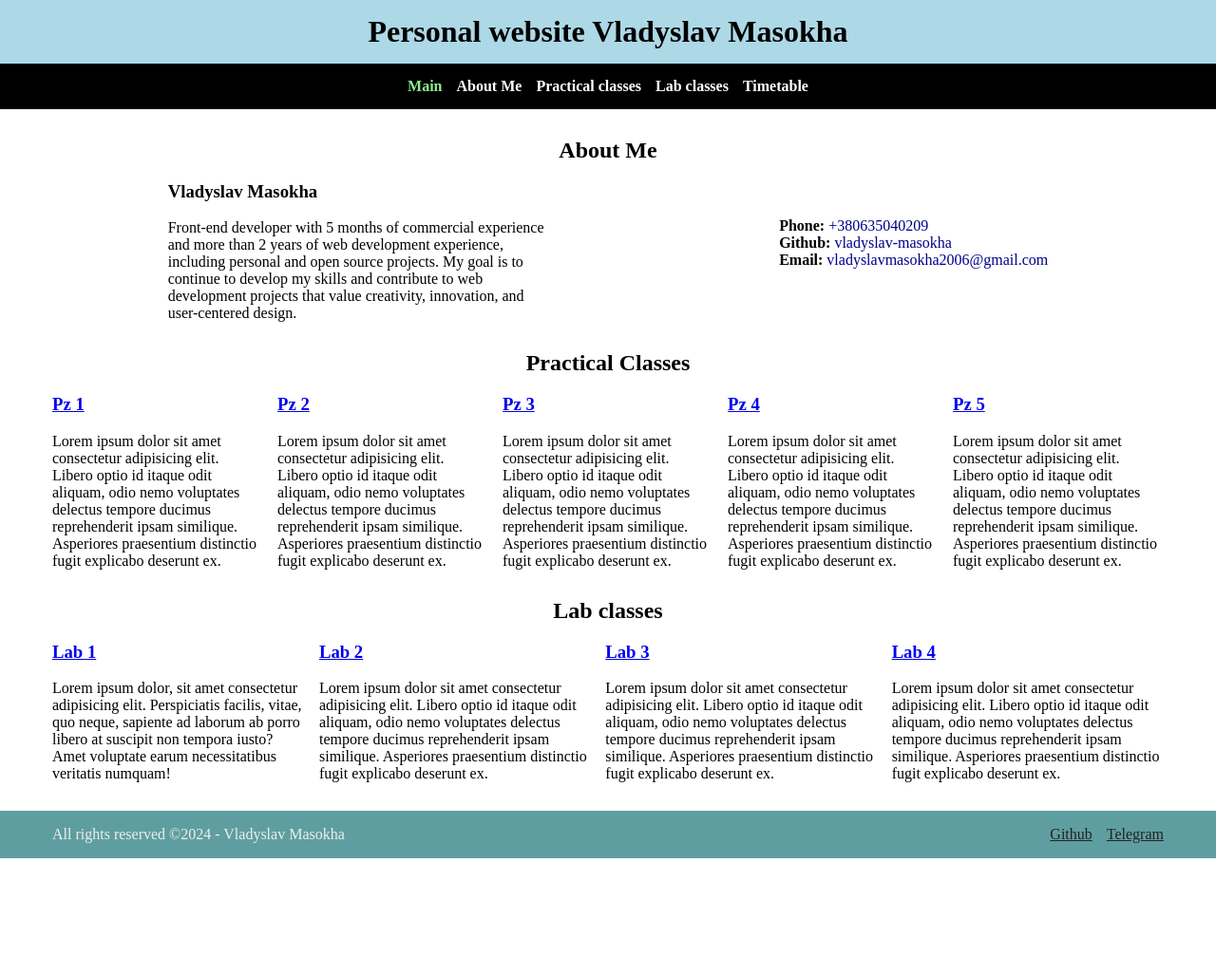
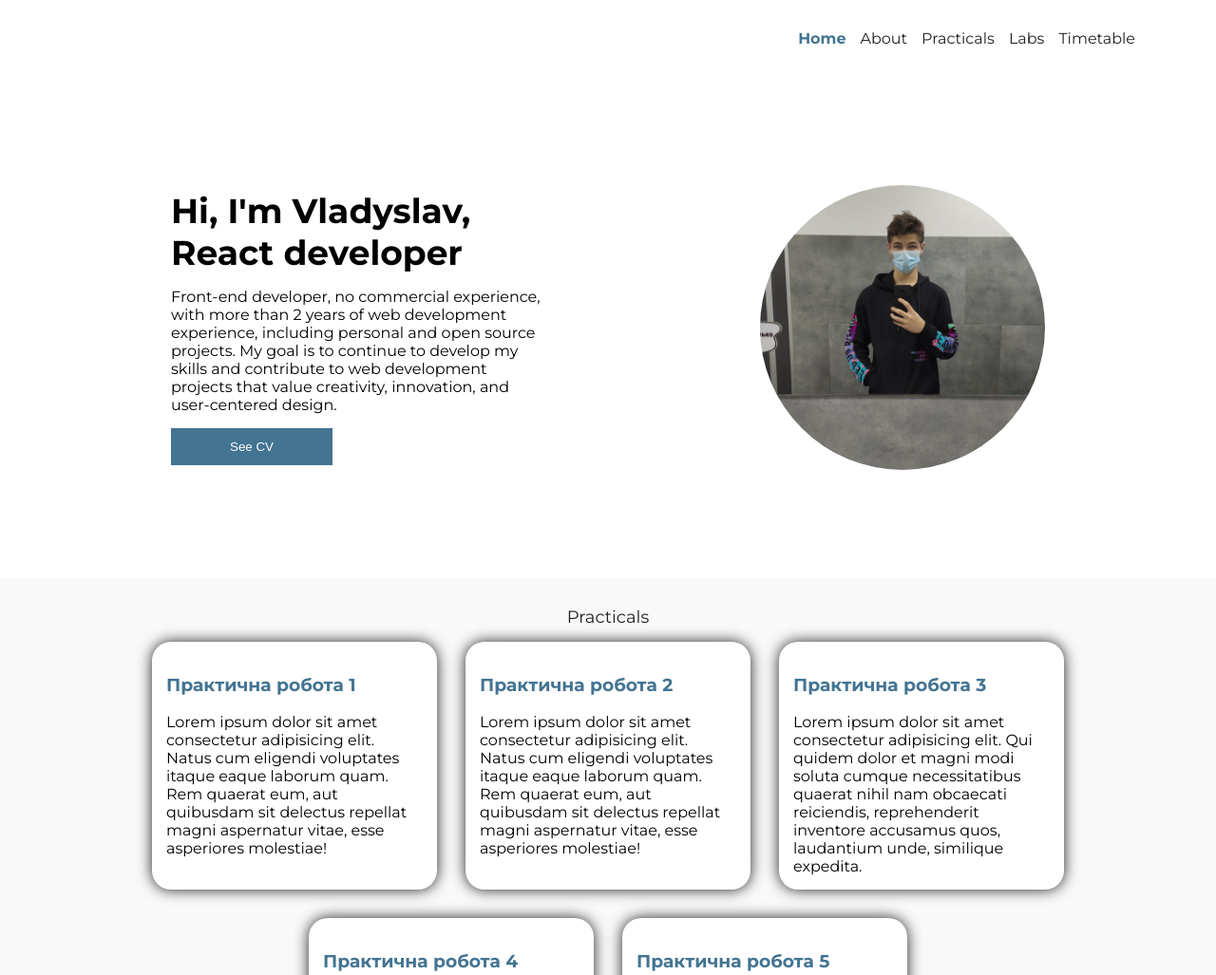
Before and after one commit to vladyslav-masokha/web, a plain HTML site: page index.html in a window 1280 px wide. Shown: the top 1027 px of the page at 95% size. Before the commit the page ends 904 px from the top, so only its background shows below. Drawn offline with Linux system fonts and the light colour scheme.

Commit message:
added lab5

```diff
--- /dev/null
+++ b/assets/js/main.js
@@ -0,0 +1,6 @@
+document.addEventListener('DOMContentLoaded', () => {
+	document.querySelector('.burgerNav').addEventListener('click', () => {
+		document.querySelector('.burgerNav').classList.toggle('open')
+		document.querySelector('.nav ul').classList.toggle('visible')
+	})
+})
--- /dev/null
+++ b/assets/styles/style.css
@@ -0,0 +1,315 @@
+*,
+*::before,
+*::after {
+	box-sizing: border-box;
+}
+
+#root {
+	display: flex;
+	flex-direction: column;
+	min-height: 100vh;
+	overflow: hidden;
+}
+
+body {
+	font-family: 'Montserrat', serif;
+}
+
+body,
+h1,
+p,
+h2 {
+	margin: 0;
+	padding: 0;
+}
+
+li {
+	list-style: none;
+}
+
+a {
+	text-decoration: none;
+}
+
+.wrapper {
+	max-width: 1170px;
+	margin: 0 auto;
+	padding: 0 15px;
+}
+
+.header {
+	background-color: #fff;
+
+	.nav {
+		position: fixed;
+		top: 0;
+		left: 0;
+		right: 0;
+
+		z-index: 2;
+
+		ul {
+			display: flex;
+			flex-direction: column;
+			align-items: center;
+			background-color: #fff;
+			padding: 10px 15px;
+			transition: transform 1s ease;
+			transform: translateY(-200%);
+
+			&.visible {
+				transform: none;
+			}
+
+			li {
+				padding: 5px 0;
+				cursor: pointer;
+
+				a {
+					color: #222;
+					transition: color 0.5s ease-in-out;
+
+					&.active {
+						color: #437492;
+						font-weight: 700;
+					}
+
+					&:hover {
+						color: #437492;
+					}
+				}
+			}
+		}
+	}
+
+	.burgerNav {
+		position: absolute;
+		right: 15px;
+		top: 15px;
+		display: block;
+		z-index: 9;
+
+		width: 30px;
+		height: 20px;
+
+		padding: 0;
+		border: none;
+		background: transparent;
+
+		cursor: pointer;
+
+		&::before,
+		&::after {
+			content: '';
+			position: absolute;
+			right: 0;
+
+			width: 100%;
+			height: 2px;
+
+			background: #222;
+			transition: transform 0.5s ease-in;
+		}
+
+		&::before {
+			top: 0;
+		}
+
+		&::after {
+			bottom: 0;
+		}
+
+		.burgerLine {
+			width: 100%;
+			height: 2px;
+
+			position: absolute;
+			right: 0;
+			top: 50%;
+
+			background: #222;
+			transform: translateY(-50%);
+			opacity: 1;
+			transition: opacity 1s ease;
+		}
+	}
+
+	.open {
+		.burgerLine {
+			opacity: 0;
+		}
+
+		&::before {
+			top: 10px;
+			transform: rotate(45deg);
+		}
+
+		&::after {
+			top: 10px;
+			transform: rotate(-45deg);
+		}
+	}
+}
+
+.about {
+	background-color: #fff;
+
+	.aboutBody {
+		display: flex;
+		flex-direction: column-reverse;
+		flex-wrap: wrap;
+		justify-content: space-around;
+		gap: 30px;
+		align-items: center;
+		padding: 10% 15px;
+
+		.aboutInfo {
+			max-width: 400px;
+			display: flex;
+			flex-direction: column;
+			text-align: center;
+			align-items: center;
+			gap: 15px;
+
+			h1 {
+				font-size: 36px;
+			}
+
+			a {
+				font-weight: 700;
+				transition: color 0.5s ease-in-out;
+
+				button {
+					color: #fff;
+					cursor: pointer;
+					transition: all 0.5s ease-in-out;
+					padding: 10px 60px;
+					border: 2px solid #437492;
+					background-color: #437492;
+
+					&:hover {
+						background-color: transparent;
+						color: #222;
+					}
+				}
+			}
+		}
+
+		.aboutImage {
+			max-width: 300px;
+			border-radius: 50%;
+		}
+	}
+}
+
+.pzs,
+.labs {
+	padding: 30px 0;
+	background-color: #f9f9f9;
+
+	h2 {
+		font-size: 18px;
+		color: #222;
+		font-weight: 400;
+		text-align: center;
+	}
+
+	.pzsBody,
+	.labsBody {
+		display: flex;
+		flex-wrap: wrap;
+		justify-content: center;
+		gap: 30px;
+		margin: 15px 0;
+
+		.pz,
+		.lab {
+			max-width: 300px;
+			background-color: #fff;
+			padding: 15px;
+			border-radius: 20px;
+			box-shadow: 0 0 15px #222;
+			transition: transform .5s ease-in-out;
+
+			&:hover {
+				cursor: pointer;
+				transform: scale(1.05);
+			}
+
+			h3 a {
+				color: #437492;
+			}
+		}
+	}
+}
+
+.labs {
+	background-color: #fff;
+}
+
+table {
+	width: 100%;
+	border-collapse: collapse;
+	margin: 20px 0;
+	box-shadow: 0 2px 10px rgba(0, 0, 0, 0.1);
+
+	th,
+	td {
+		border: 1px solid #ccc;
+		padding: 15px;
+		text-align: center;
+		background-color: #fff;
+		transition: background-color 0.3s;
+	}
+
+	th {
+		background-color: #502fd4;
+		color: #fff;
+
+		p {
+			margin: 0;
+			font-size: 0.8em;
+		}
+	}
+
+	td:hover {
+		background-color: #f1f1f1;
+	}
+
+	.time {
+		font-weight: bold;
+	}
+}
+
+@media screen and (min-width: 1024px) {
+	.header {
+		.nav {
+			position: static;
+
+			ul {
+				flex-direction: row;
+				transform: none;
+				justify-content: flex-end;
+
+				li:not(:first-child) {
+					margin: 0 0 0 15px;
+				}
+			}
+		}
+
+		.burgerNav {
+			display: none;
+		}
+	}
+
+	.about {
+		.aboutBody {
+			flex-direction: row;
+
+			.aboutInfo {
+				text-align: start;
+				align-items: flex-start;
+			}
+		}
+	}
+}
--- a/index.html
+++ b/index.html
@@ -3,215 +3,207 @@
 	<head>
 		<meta charset="UTF-8" />
 		<meta name="viewport" content="width=device-width, initial-scale=1.0" />
-		<title>CV, Vladyslav Masokha - Junior React developer</title>
-		<link rel="stylesheet" href="./style.css" />
+		<title>Masokha Vladyslav - Junior React developer</title>
+		<link rel="stylesheet" href="./assets/styles/style.css" />
+
+		<!-- Fonts -->
+		<link rel="preconnect" href="https://fonts.googleapis.com" />
+		<link rel="preconnect" href="https://fonts.gstatic.com" crossorigin />
+		<link
+			href="https://fonts.googleapis.com/css2?family=Montserrat:ital,wght@0,100..900;1,100..900&display=swap"
+			rel="stylesheet"
+		/>
+
+		<script src="./assets/js/main.js" defer></script>
 	</head>
 	<body>
 		<div id="root">
 			<header class="header">
 				<div class="wrapper">
-					<div class="headerTop">
-						<h1>Personal website Vladyslav Masokha</h1>
-					</div>
+					<nav class="nav" role="navigation">
+						<ul>
+							<li>
+								<a href="./index.html" class="navLink active">Home</a>
+							</li>
+							<li>
+								<a href="#about" class="navLink">About</a>
+							</li>
+							<li>
+								<a href="#pzs">Practicals</a>
+							</li>
+							<li>
+								<a href="#labs">Labs</a>
+							</li>
+							<li>
+								<a href="./timetable.html">Timetable</a>
+							</li>
+						</ul>
+					</nav>
+
+					<button type="button" class="burgerNav">
+						<span class="burgerLine"></span>
+					</button>
 				</div>
 			</header>
 
-			<nav class="nav" role="navigation">
-				<ul>
-					<li><a href="./index.html" class="navLink active">Main</a></li>
-					<li><a href="#about" class="navLink">About Me</a></li>
-					<li>
-						<a href="#practicalClasses" class="navLink">Practical classes</a>
-					</li>
-					<li><a href="#labClasses" class="navLink">Lab classes</a></li>
-					<li><a href="./timetable.html" class="navLink">Timetable</a></li>
-				</ul>
-			</nav>
+			<main class="main">
+				<section class="about" id="about">
+					<div class="wrapper">
+						<div class="aboutBody">
+							<div class="aboutInfo">
+								<h1>Hi, I'm Vladyslav, React developer</h1>
+								<p>
+									Front-end developer, no commercial experience, with more than
+									2 years of web development experience, including personal and
+									open source projects. My goal is to continue to develop my
+									skills and contribute to web development projects that value
+									creativity, innovation, and user-centered design.
+								</p>
+								<a
+									href="https://stirring-bienenstitch-fa72ca.netlify.app/"
+									target="_blank"
+								>
+									<button type="button">See CV</button>
+								</a>
+							</div>
 
-			<main class="main">
-				<section id="about">
+							<img
+								src="./assets/images/photo.jpg"
+								alt="User photo"
+								class="aboutImage"
+							/>
+						</div>
+					</div>
+				</section>
+
+				<section class="pzs" id="pzs">
 					<div class="wrapper">
-						<h2 class="blockTitle">About Me</h2>
+						<h2>Practicals</h2>
 
-						<div class="aboutBody">
-							<div class="personalInfo">
-								<h3>Vladyslav Masokha</h3>
+						<div class="pzsBody">
+							<div class="pz">
+								<h3>
+									<a href="./timetable.html">Практична робота 1</a>
+								</h3>
 								<p>
-									Front-end developer with 5 months of commercial experience and
-									more than 2 years of web development experience, including
-									personal and open source projects. My goal is to continue to
-									develop my skills and contribute to web development projects
-									that value creativity, innovation, and user-centered design.
+									Lorem ipsum dolor sit amet consectetur adipisicing elit. Natus
+									cum eligendi voluptates itaque eaque laborum quam. Rem quaerat
+									eum, aut quibusdam sit delectus repellat magni aspernatur
+									vitae, esse asperiores molestiae!
 								</p>
 							</div>
-
-							<div class="contactInfo">
+							<div class="pz">
+								<h3>
+									<a href="./pz1/index.html">Практична робота 2</a>
+								</h3>
 								<p>
-									<span>Phone: </span
-									><a href="tel:+380635040209">+380635040209</a>
+									Lorem ipsum dolor sit amet consectetur adipisicing elit. Natus
+									cum eligendi voluptates itaque eaque laborum quam. Rem quaerat
+									eum, aut quibusdam sit delectus repellat magni aspernatur
+									vitae, esse asperiores molestiae!
 								</p>
+							</div>
+							<div class="pz">
+								<h3>
+									<a href="./pz3/index.html">Практична робота 3</a>
+								</h3>
 								<p>
-									<span>Github: </span
-									><a href="https://github.com/vladyslav-masokha"
-										>vladyslav-masokha</a
-									>
+									Lorem ipsum dolor sit amet consectetur adipisicing elit. Qui
+									quidem dolor et magni modi soluta cumque necessitatibus
+									quaerat nihil nam obcaecati reiciendis, reprehenderit
+									inventore accusamus quos, laudantium unde, similique expedita.
 								</p>
+							</div>
+							<div class="pz">
+								<h3>
+									<a href="./pz4/index.html">Практична робота 4</a>
+								</h3>
 								<p>
-									<span>Email: </span
-									><a href="mailto:vladyslavmasokha2006@gmail.com"
-										>vladyslavmasokha2006@gmail.com</a
-									>
+									Lorem ipsum dolor, sit amet consectetur adipisicing elit.
+									Incidunt veritatis eligendi aut dolores optio esse et nam
+									explicabo pariatur? Corrupti, iure nesciunt! Quaerat, animi
+									consectetur! Unde esse modi asperiores quod.
+								</p>
+							</div>
+							<div class="pz">
+								<h3>
+									<a href="./pz5/index.html">Практична робота 5</a>
+								</h3>
+								<p>
+									Lorem ipsum dolor sit amet consectetur adipisicing elit.
+									Nesciunt nobis enim non tempore nihil deserunt velit fugiat
+									odit, culpa quos error ipsum quidem dicta suscipit aperiam
+									voluptate! Praesentium, magnam ea!
 								</p>
 							</div>
 						</div>
 					</div>
 				</section>
 
-				<section id="practicalClasses">
+				<section class="labs" id="labs">
 					<div class="wrapper">
-						<h2 class="blockTitle">Practical Classes</h2>
+						<h2>Labs</h2>
 
-						<div class="practicalClassesBody">
-							<div class="practical">
+						<div class="labsBody">
+							<div class="lab">
 								<h3>
-									<a href="./timetable.html" target="_blank">Pz 1</a>
+									<a href="./lab1/index.html">Лабораторна робота 1</a>
 								</h3>
 								<p>
-									Lorem ipsum dolor sit amet consectetur adipisicing elit.
-									Libero optio id itaque odit aliquam, odio nemo voluptates
-									delectus tempore ducimus reprehenderit ipsam similique.
-									Asperiores praesentium distinctio fugit explicabo deserunt ex.
+									Lorem ipsum, dolor sit amet consectetur adipisicing elit.
+									Placeat sapiente tempora quibusdam. Amet recusandae nemo magni
+									laboriosam vitae sit iusto non in odit soluta eos cupiditate
+									nesciunt, sapiente beatae doloribus.
 								</p>
 							</div>
-							<div class="practical">
+							<div class="lab">
 								<h3>
-									<a href="./pz1/index.html" target="_blank">Pz 2</a>
+									<a href="./lab2/lab2.html">Лабораторна робота 2</a>
 								</h3>
 								<p>
-									Lorem ipsum dolor sit amet consectetur adipisicing elit.
-									Libero optio id itaque odit aliquam, odio nemo voluptates
-									delectus tempore ducimus reprehenderit ipsam similique.
-									Asperiores praesentium distinctio fugit explicabo deserunt ex.
+									Lorem ipsum dolor sit amet consectetur adipisicing elit. Ipsam
+									aperiam sed ab quia veritatis, quisquam et veniam deleniti
+									accusantium ducimus, dolor ratione sequi officiis, eius
+									voluptas laborum error sapiente temporibus!
 								</p>
 							</div>
-							<div class="practical">
+							<div class="lab">
 								<h3>
-									<a href="./pz3/index.html" target="_blank">Pz 3</a>
+									<a href="./pz3/index.html">Лабораторна робота 3</a>
 								</h3>
 								<p>
-									Lorem ipsum dolor sit amet consectetur adipisicing elit.
-									Libero optio id itaque odit aliquam, odio nemo voluptates
-									delectus tempore ducimus reprehenderit ipsam similique.
-									Asperiores praesentium distinctio fugit explicabo deserunt ex.
+									Lorem ipsum dolor sit amet consectetur adipisicing elit. Qui
+									quidem dolor et magni modi soluta cumque necessitatibus
+									quaerat nihil nam obcaecati reiciendis, reprehenderit
+									inventore accusamus quos, laudantium unde, similique expedita.
 								</p>
 							</div>
-
-							<div class="practical">
+							<div class="lab">
 								<h3>
-									<a href="./pz4/index.html" target="_blank">Pz 4</a>
+									<a href="./lab4/index.html">Практична робота 4</a>
 								</h3>
 								<p>
-									Lorem ipsum dolor sit amet consectetur adipisicing elit.
-									Libero optio id itaque odit aliquam, odio nemo voluptates
-									delectus tempore ducimus reprehenderit ipsam similique.
-									Asperiores praesentium distinctio fugit explicabo deserunt ex.
+									Lorem ipsum dolor sit amet consectetur adipisicing elit. In
+									expedita, quam minima quaerat odit fugiat veniam vitae illum
+									velit error fuga distinctio eligendi recusandae ipsa? Commodi
+									libero nam blanditiis corrupti!
 								</p>
 							</div>
-
-							<div class="practical">
+							<div class="lab">
 								<h3>
-									<a href="./pz5/index.html" target="_blank">Pz 5</a>
+									<a href="./lab5/index.html">Лабораторна робота 5</a>
 								</h3>
 								<p>
-									Lorem ipsum dolor sit amet consectetur adipisicing elit.
-									Libero optio id itaque odit aliquam, odio nemo voluptates
-									delectus tempore ducimus reprehenderit ipsam similique.
-									Asperiores praesentium distinctio fugit explicabo deserunt ex.
-								</p>
-							</div>
-						</div>
-					</div>
-				</section>
-
-				<section id="labClasses">
-					<div class="wrapper">
-						<h2 class="blockTitle">Lab classes</h2>
-
-						<div class="labClassesBody">
-							<div class="lab">
-								<h3>
-									<a href="./lab1/index.html" target="_blank">Lab 1</a>
-								</h3>
-								<p>
-									Lorem ipsum dolor, sit amet consectetur adipisicing elit.
-									Perspiciatis facilis, vitae, quo neque, sapiente ad laborum ab
-									porro libero at suscipit non tempora iusto? Amet voluptate
-									earum necessitatibus veritatis numquam!
-								</p>
-							</div>
-
-							<div class="lab">
-								<h3>
-									<a href="./lab2/lab2.html" target="_blank">Lab 2</a>
-								</h3>
-								<p>
-									Lorem ipsum dolor sit amet consectetur adipisicing elit.
-									Libero optio id itaque odit aliquam, odio nemo voluptates
-									delectus tempore ducimus reprehenderit ipsam similique.
-									Asperiores praesentium distinctio fugit explicabo deserunt ex.
-								</p>
-							</div>
-
-							<div class="lab">
-								<h3>
-									<a href="./pz3/index.html" target="_blank">Lab 3</a>
-								</h3>
-								<p>
-									Lorem ipsum dolor sit amet consectetur adipisicing elit.
-									Libero optio id itaque odit aliquam, odio nemo voluptates
-									delectus tempore ducimus reprehenderit ipsam similique.
-									Asperiores praesentium distinctio fugit explicabo deserunt ex.
-								</p>
-							</div>
-
-							<div class="lab">
-								<h3>
-									<a href="./lab4/index.html" target="_blank">Lab 4</a>
-								</h3>
-								<p>
-									Lorem ipsum dolor sit amet consectetur adipisicing elit.
-									Libero optio id itaque odit aliquam, odio nemo voluptates
-									delectus tempore ducimus reprehenderit ipsam similique.
-									Asperiores praesentium distinctio fugit explicabo deserunt ex.
+									Lorem, ipsum dolor sit amet consectetur adipisicing elit.
+									Quidem, tempora quia? Laudantium ipsa, ullam quos cumque quas
+									perferendis consequuntur modi nesciunt at illo ad commodi
+									soluta numquam! Ratione, necessitatibus maiores?
 								</p>
 							</div>
 						</div>
 					</div>
 				</section>
 			</main>
-
-			<footer class="footer">
-				<div class="wrapper">
-					<div class="footerBody">
-						<span class="copyright">
-							All rights reserved &copy;2024 - Vladyslav Masokha
-						</span>
-
-						<div class="socials">
-							<ul>
-								<li>
-									<a href="https://github.com/vladyslav-masokha" target="_blank"
-										>Github</a
-									>
-								</li>
-								<li>
-									<a href="https://t.me/vll_kmx" target="_blank">Telegram</a>
-								</li>
-							</ul>
-						</div>
-					</div>
-				</div>
-			</footer>
 		</div>
 	</body>
 </html>
```
Also changed, not shown: assets/images/photo.jpg (added).
